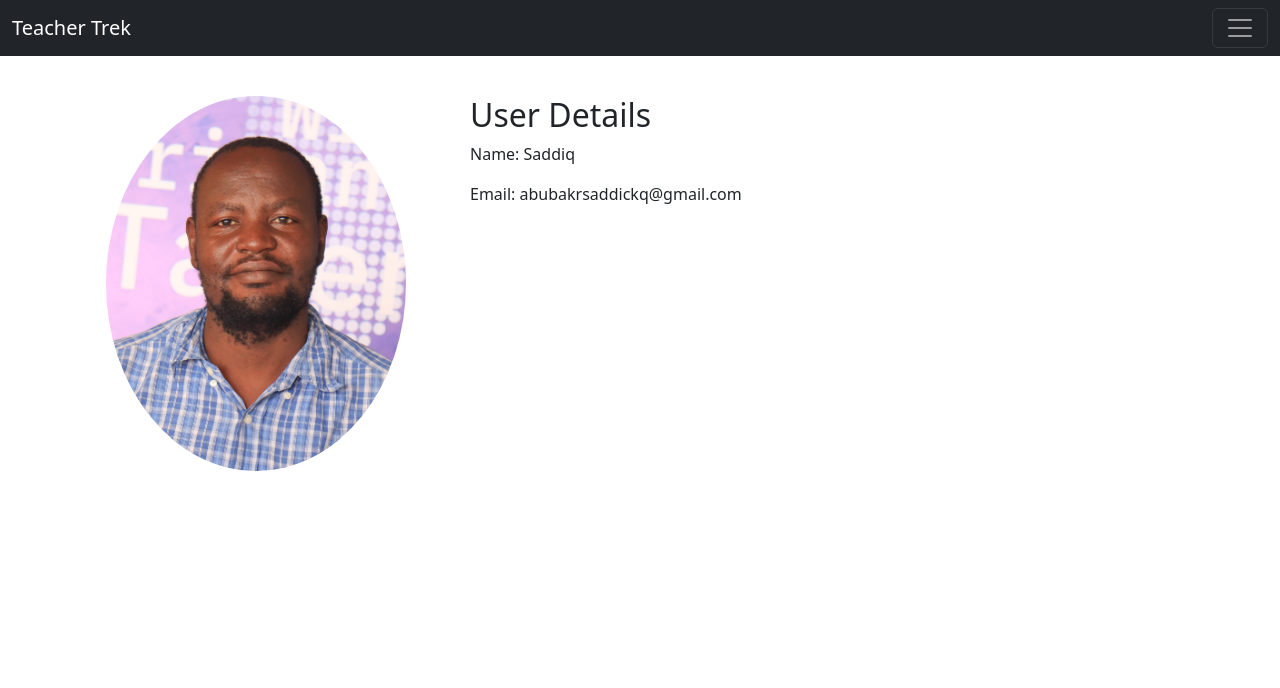
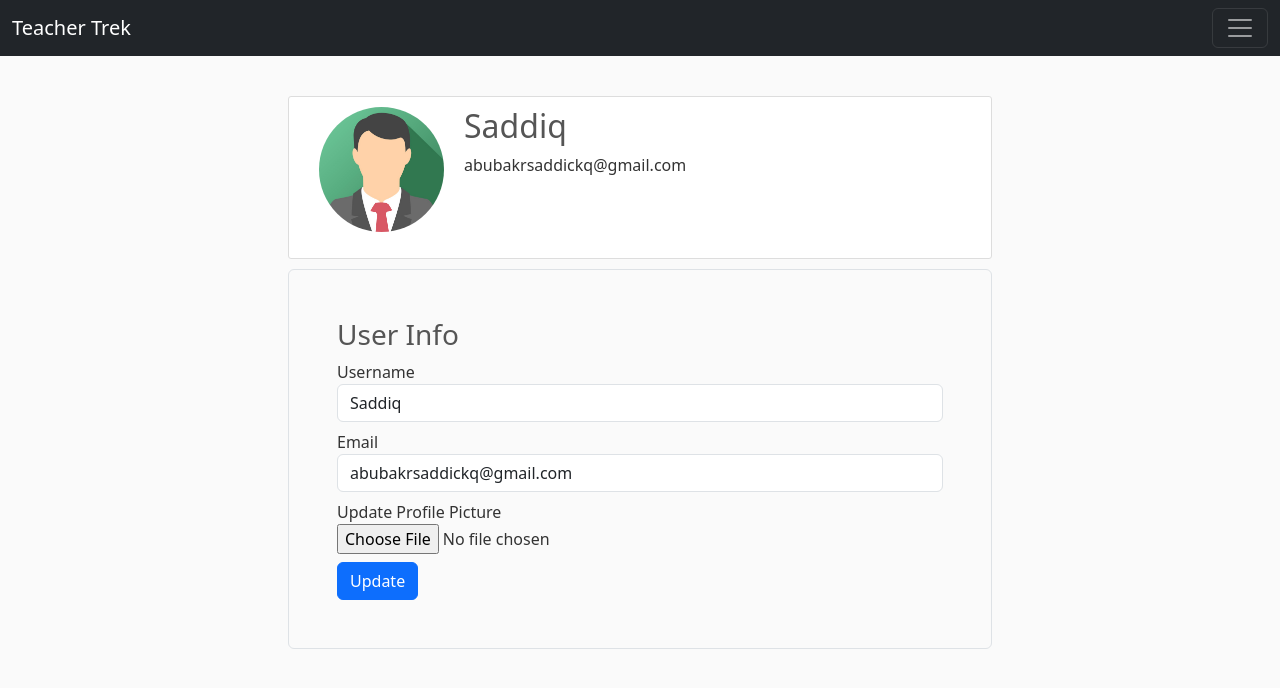
Before and after one commit to Saddickq/TeacherTrek, a Flask app: page /account in a window 1280 px wide. Shown: the top 688 px of the page. Run offline with Flask 3, Linux system fonts and the light colour scheme; a user stored in the database is signed in; some libraries are stand-ins or nearby versions.

Commit message:
more functionality on user account page'

```diff
--- a/application/forms.py
+++ b/application/forms.py
@@ -1,5 +1,7 @@
 from flask_wtf import FlaskForm
+from flask_wtf.file import FileField, FileAllowed
 from wtforms import StringField, PasswordField, SubmitField, BooleanField
+from flask_login import current_user
 from wtforms.validators import DataRequired, Length, Email, EqualTo, ValidationError
 from application.models_database import User
 
@@ -7,7 +9,7 @@
     " User Registraton form"
     username = StringField('Username', validators=[DataRequired(), Length(min=3, max=20)])
     email = StringField('Email', validators=[DataRequired(), Email()])
-    password = PasswordField('Password', validators=[DataRequired(), Length(min=8, max=20)])
+    password = PasswordField('Password', validators=[DataRequired(), Length(min=5, max=20)])
     confirm_password = PasswordField('Confirm Password', validators=[DataRequired(), EqualTo('password')])
     submit = SubmitField('Register')
 
@@ -25,6 +27,26 @@
 class LoginForm(FlaskForm):
     " User Login form"
     email = StringField('Email', validators=[DataRequired(), Email()])
-    password = PasswordField('Password', validators=[DataRequired(), Length(min=8, max=20)])
+    password = PasswordField('Password', validators=[DataRequired(), Length(min=5, max=20)])
     remember = BooleanField('Remember Me')
     submit = SubmitField('Login')
+
+
+class UpdateAccountForm(FlaskForm):
+    """ User update account form """
+    username = StringField('Username', validators=[DataRequired(), Length(min=3, max=20)])
+    email = StringField('Email', validators=[DataRequired(), Email()])
+    picture = FileField('Update Profile Picture', validators=[FileAllowed(['jpg', 'png', 'jpeg'])])
+    submit = SubmitField('Update')
+
+    def validate_username(self, username):
+        if username.data != current_user.username:
+            user = User.query.filter_by(username=username.data).first()
+            if user:
+                raise ValidationError("This user already exist, please try a different username")
+
+    def validate_email(self, email):
+        if email.data != current_user.email:
+            user = User.query.filter_by(email=email.data).first()
+            if user:
+                raise ValidationError("This email already exist, please try a different email")
--- a/application/routes.py
+++ b/application/routes.py
@@ -1,15 +1,19 @@
+import secrets
+import os
 from flask import render_template, redirect, url_for, flash, request
 from application import app, bcrypt, db
-from application.forms import RegistrationForm, LoginForm
+from application.forms import RegistrationForm, LoginForm, UpdateAccountForm
 from application.models_database import User, Requests
 from flask_login import login_user, current_user, logout_user, login_required
 
 
 @app.route('/')
+def welcome():
+    return render_template('landing_page.html', title='welcome')
+
 @app.route('/home')
 def home():
-    return render_template('home.html', title='Home')
-
+    return render_template('home.html', title='home')
 
 @app.route('/about')
 def about():
@@ -46,9 +50,7 @@
         is_password = bcrypt.check_password_hash(user.password, form.password.data)
         if user and is_password:
             login_user(user, remember=form.remember.data)
-            next_page = request.args.get("next")
-            flash("You have logged in successfully", 'success')
-            return redirect(url_for('next_page')) if next_page else redirect(url_for('home'))
+            return redirect(url_for('home'))
         else:
             flash("Login Unsuccessful, Please check email and password!", "danger")
     return render_template('login.html', title='Login', form=form)
@@ -59,11 +61,35 @@
     """ Log user out """
     logout_user()
     flash("You have loggedout successfully, see you soon", 'success')
-    return redirect(url_for('home'))
+    return redirect(url_for('welcome'))
 
+def save_profile_picture(form_picture):
+    random = secrets.token_hex(8)
+    _, file_ext = os.path.splitext(form_picture.filename)
+    picture_file_name = random + file_ext
+    picture_path = os.path.join(app.root_path, 'static/images', picture_file_name)
+    form_picture.save(picture_path)
 
-@app.route('/account')
+    print(f'Filename: {form_picture.filename}')
+    print(f'Extension: {file_ext}')
+
+    return picture_file_name
+
+@app.route('/account', methods=['POST', 'GET'])
 @login_required
 def account():
+    form = UpdateAccountForm()
+    if form.validate_on_submit():
+        if form.picture.data:
+            picture_file = save_profile_picture(form.picture.data)
+            current_user.image_profile = picture_file
+        current_user.username = form.username.data
+        current_user.email = form.email.data
+        db.session.commit()
+        flash("Your account has been updated successfully", 'success')
+        return redirect(url_for('account'))
+    elif request.method == 'GET':
+        form.username.data = current_user.username
+        form.email.data = current_user.email
     profile_pic = url_for('static', filename='images/' + current_user.image_profile)
-    return render_template('account.html', title='Account', image_file=profile_pic)
+    return render_template('account.html', title='Account', image_file=profile_pic, form=form)
--- /dev/null
+++ b/application/static/main.css
@@ -0,0 +1,53 @@
+.landing-page {
+    text-align: center;
+    padding: 50px;
+    background-color: #f4f4f4; /* Add a background color for contrast */
+    border-radius: 10px; /* Optional: Add rounded corners */
+    box-shadow: 0 0 10px rgba(0, 0, 0, 0.1);
+}
+
+h1 {
+    color: #333; /* Set heading color */
+}
+
+h2, h3 {
+    color: #555; /* Set subheading color */
+}
+
+ul {
+    list-style-type: none; /* Remove default list styling */
+    padding: 0;
+}
+
+li {
+    margin-bottom: 10px; /* Add spacing between list items */
+}
+
+body {
+    background: #fafafa;
+    color: #333333;
+    margin-top: 2rem;
+}
+
+
+.content-section {
+    background: #ffffff;
+    padding: 10px 30px;
+    border: 1px solid #dddddd;
+    border-radius: 3px;
+    margin-bottom: 10px;
+}
+
+.account-img {
+    height: 120px;
+    width: 120px;
+    margin-right: 20px;
+    margin-bottom: 16px;
+}
+
+.account-img {
+    height: 125px;
+    width: 125px;
+    margin-right: 20px;
+    margin-bottom: 16px;
+}
--- a/application/templates/account.html
+++ b/application/templates/account.html
@@ -1,17 +1,59 @@
 {% extends "base.html" %}
 
 {% block content %}
-	<div class="container mt-5">
-		<div class="row">
-			<div class="col-md-4">
-				<img src="{{ image_file }}" alt="Profile Image" class="img-fluid rounded-circle" width="300" height="300">
-			</div>
-			<div class="col-md-8">
-				<h2>User Details</h2>
-				<p>Name: {{ current_user.username }}</p>
-				<p>Email: {{ current_user.email }}</p>
-				<!-- Add more user details here -->
-			</div>
-		</div>
-	</div>
+    <div class="container-fluid col-md-8">
+        <div class="media d-flex flex-row content-section">
+            <img src="{{ image_file }}" alt="Profile Image" class="rounded-circle account-img mr-3">
+            <div class="media-body">
+                <h2 class="media-heading">{{ current_user.username }}</h2>
+                <p>{{ current_user.email }}</p>
+            </div>
+        </div>
+        <div class="justify-content-center">
+            <form method="POST" action="" enctype="multipart/form-data" class="p-5 rounded border">
+                {{ form.hidden_tag() }}
+                <h3 class="mb-2">User Info</h3>
+                <!--username field-->
+                <div class="mb-2">
+                    {{ form.username.label(class="form-control-label") }}
+                    {% if form.username.errors %}
+                        {{ form.username(class="form-control form-control is-invalid") }}
+                        <div class="invalid-feedback">
+                            {% for error in form.username.errors %}
+                                <span>{{ error }}</span>
+                            {% endfor %}
+                        </div>
+                    {% else %}
+                        {{ form.username(class="form-control form-control") }}
+                    {% endif %}
+                </div>
+                <!--email field-->
+                <div class="mb-2">
+                    {{ form.email.label(class="form-control-label") }}
+                    {% if form.email.errors %}
+                        {{ form.email(class="form-control form-control is-invalid") }}
+                        <div class="invalid-feedback">
+                            {% for error in form.email.errors %}
+                                <span>{{ error }}</span>
+                            {% endfor %}
+                        </div>
+                    {% else %}
+                        {{ form.email(class="form-control form-control") }}
+                    {% endif %}
+                </div>
+                <div class="mb-2">
+                    {{ form.picture.label() }}<br>
+                    {{ form.picture(class="form-control-file") }}
+                    {% if form.picture.errors %}
+                        {% for error in form.email.errors %}
+                            <span class="text-danger">{{ error }}</span>
+                        {% endfor %}
+                    {% endif %}
+                </div>
+                <div class="form-group">
+                    {{ form.submit(class="btn btn-primary btn-block") }}
+                </div>
+            </form>
+        </div>
+    </div>
 {% endblock %}
--- a/application/templates/base.html
+++ b/application/templates/base.html
@@ -11,6 +11,9 @@
     {% endif %}
     <link href="https://cdn.jsdelivr.net/npm/bootstrap@5.3.2/dist/css/bootstrap.min.css" rel="stylesheet"
         integrity="sha384-T3c6CoIi6uLrA9TneNEoa7RxnatzjcDSCmG1MXxSR1GAsXEV/Dwwykc2MPK8M2HN" crossorigin="anonymous">
+
+    <link rel="stylesheet" type="text/css" href="{{ url_for('static', filename='main.css') }}">
+
 </head>
 
 <body class="pt-5">
--- a/application/templates/login.html
+++ b/application/templates/login.html
@@ -5,7 +5,7 @@
         <div class="container-md">
             <div class="row justify-content-center">
                 <div class="col-md-5">
-                    <form method="POST" action="" class="p-5 rounded border">
+                    <form method="POST" action="" class="p-5 rounded border shadow">
                         {{  form.hidden_tag() }}
                         <h3 class="mb-3">Login</h3>
                         <div class="mb-3">
--- a/application/templates/register.html
+++ b/application/templates/register.html
@@ -5,7 +5,7 @@
         <div class="container-md">
             <div class="row justify-content-center">
                 <div class="col-md-6">
-                    <form method="POST" action="" class="p-5 rounded border">
+                    <form method="POST" action="" class="p-5 rounded border shadow">
                         {{  form.hidden_tag() }}
                         <h3 class="mb-2">Register</h3>
                         <!--username field-->
```
Also changed, not shown: application/templates/home.html (+1 -10 lines), application/templates/landing_page.html (added, +14 -0 lines), application/static/images/default.jpg, application/static/images/fena.jpg (added), instance/database.db, 2 other files.
